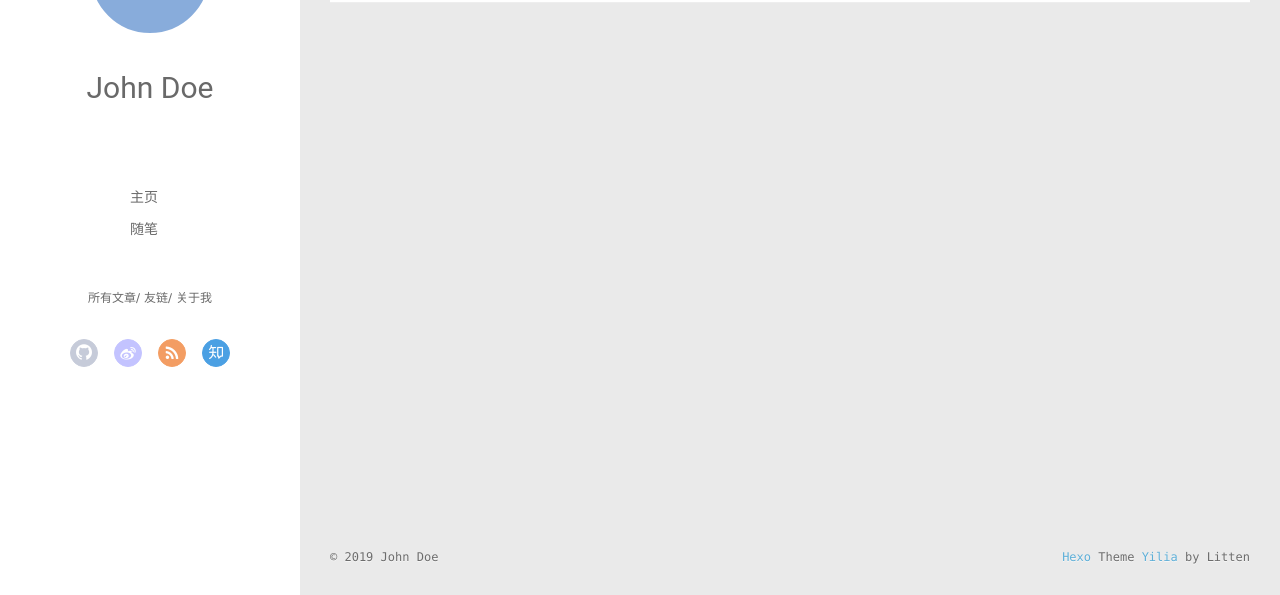
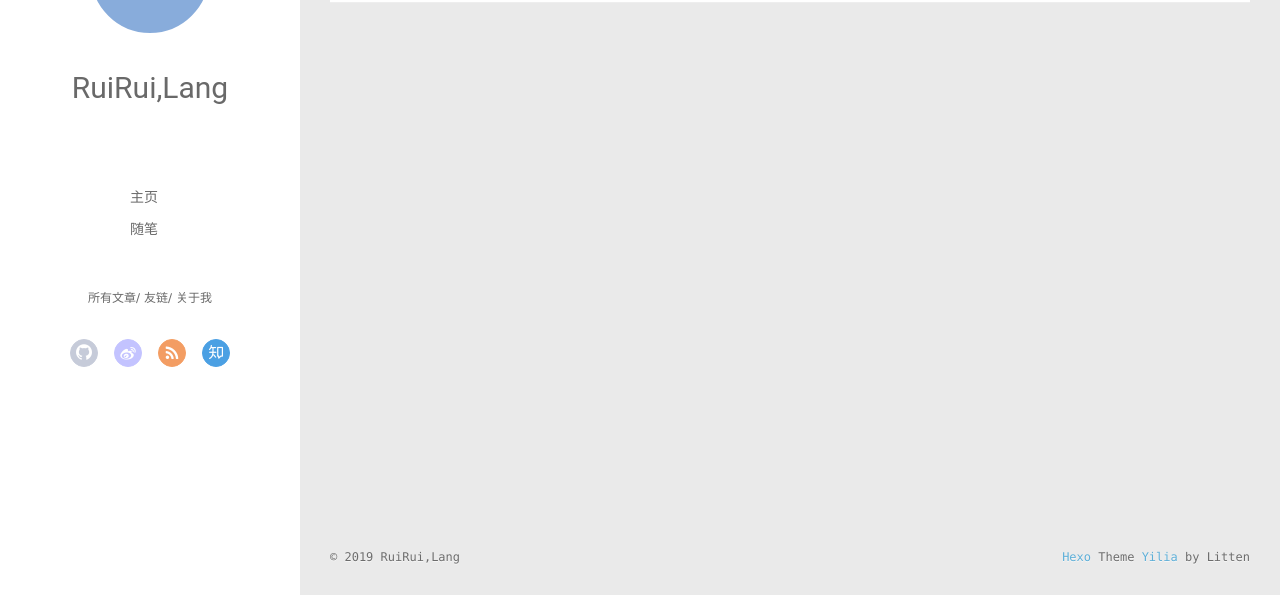
Before and after one commit to sunmanxiu/sunmanxiu.github.io, a plain HTML site: page archives/index.html in a window 1280 px wide. Shown: the part 202-797 px from the top of the page. Drawn offline with Linux system fonts and the light colour scheme; no server answers.

Commit message:
Site updated: 2019-09-29 10:21:07

```diff
--- a/archives/index.html
+++ b/archives/index.html
@@ -46,7 +46,7 @@
 			<img src="" class="js-avatar">
 		</a>
 		<hgroup>
-		  <h1 class="header-author"><a href="/">John Doe</a></h1>
+		  <h1 class="header-author"><a href="/">RuiRui,Lang</a></h1>
 		</hgroup>
 
 
@@ -104,7 +104,7 @@
 				<img src="" class="js-avatar">
 			</div>
 			<hgroup>
-			  <h1 class="header-author js-header-author">John Doe</h1>
+			  <h1 class="header-author js-header-author">RuiRui,Lang</h1>
 			</hgroup>
 
 
@@ -229,7 +229,7 @@
   <div class="outer">
     <div id="footer-info">
     	<div class="footer-left">
-    		&copy; 2019 John Doe
+    		&copy; 2019 RuiRui,Lang
     	</div>
       	<div class="footer-right">
       		<a href="http://hexo.io/" target="_blank">Hexo</a>  Theme <a href="https://github.com/litten/hexo-theme-yilia" target="_blank">Yilia</a> by Litten
```
Also changed, not shown: 2019/09/29/firstSeeYou/index.html (+3 -3 lines), 2019/09/29/hello-world/index.html (+3 -3 lines), archives/2019/09/index.html (+3 -3 lines), archives/2019/index.html (+3 -3 lines), index.html (+3 -3 lines).
